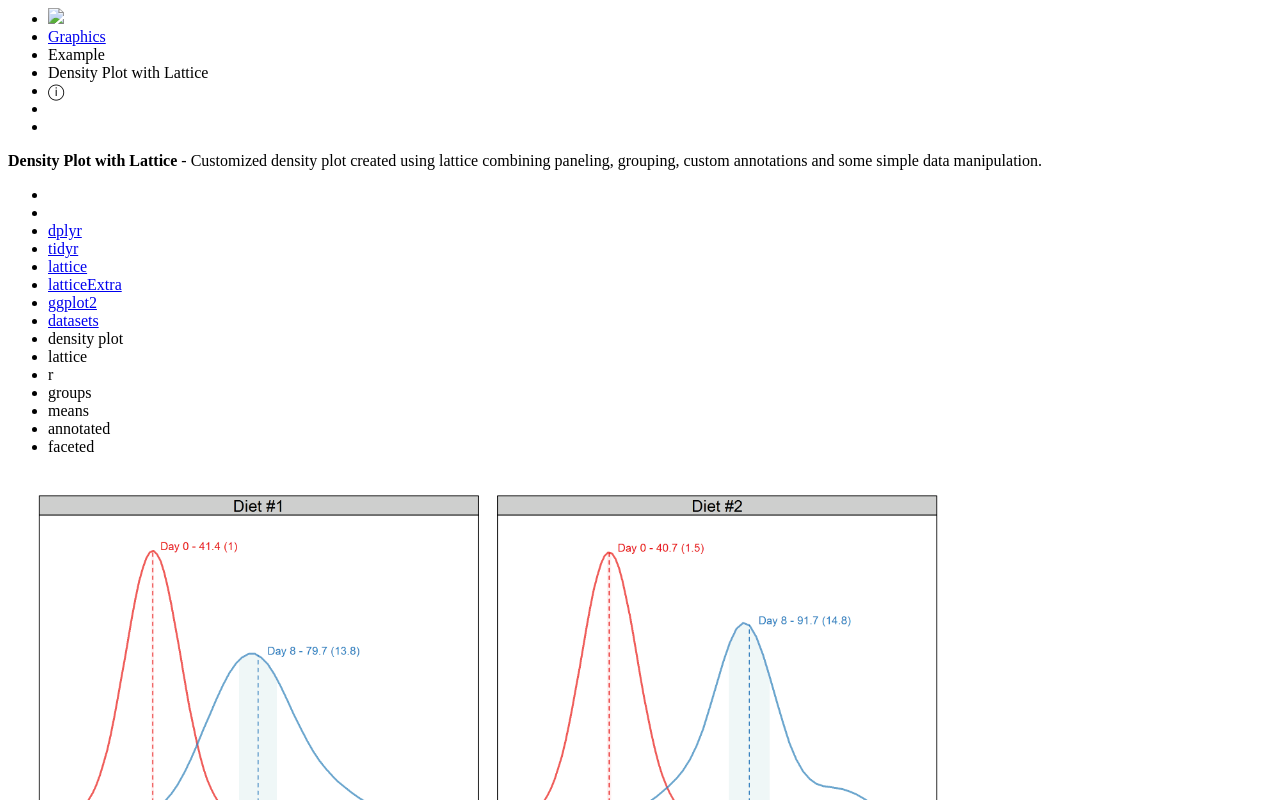
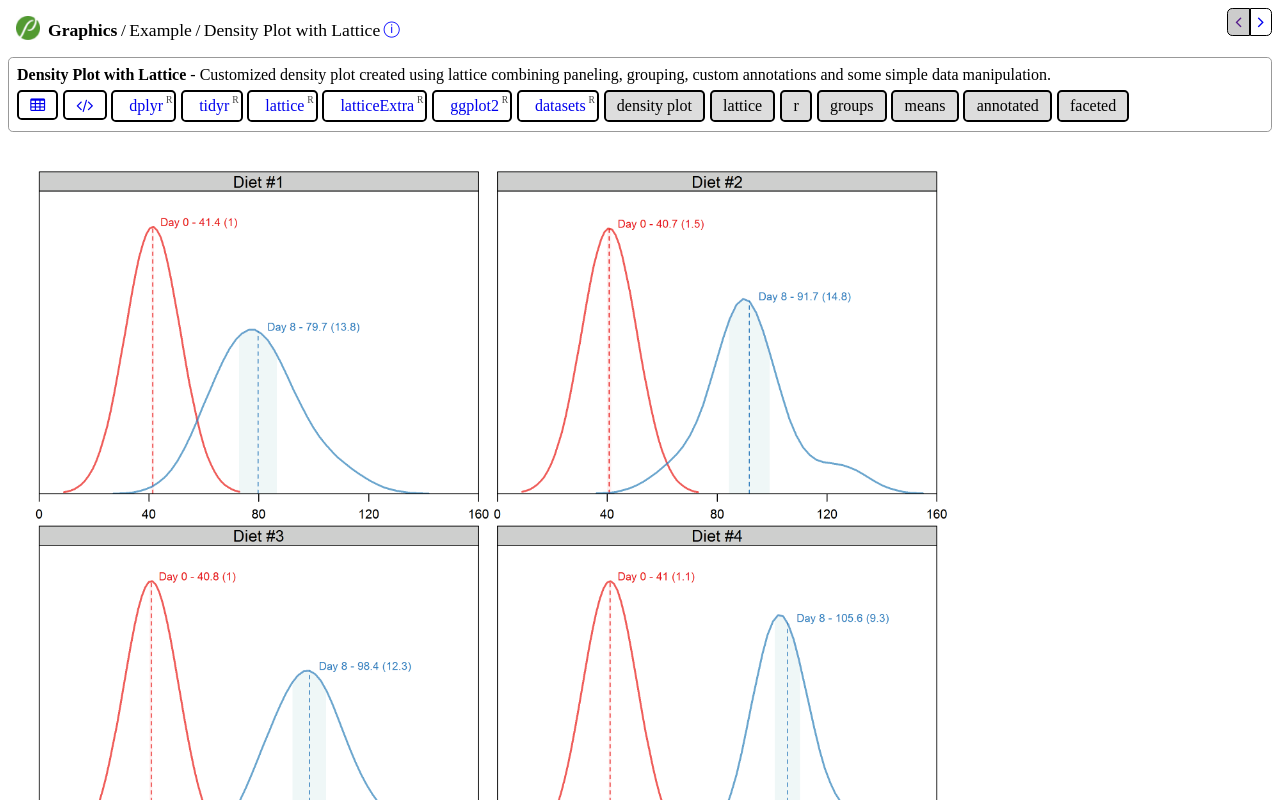
Before and after one commit to RhoInc/r-library, a website: page examples/0001-density-lattice/index.html in a window 1280 px wide. Both pictures are taken after a click on the item "Click to toggle chart details". Shown: the top 800 px of the page. Drawn offline with Linux system fonts and the light colour scheme.

Commit message:
fix css & rebuild

```diff
--- /dev/null
+++ b/css/examples.css
@@ -0,0 +1,183 @@
+html {
+    overflow-y: scroll;
+}
+/*****************************
+** Page header
+******************************/
+ul.vl-ex-header {
+	list-style-type: none;
+	overflow: hidden;
+	padding:0;
+  margin-bottom:0.3em;
+}
+
+ul.vl-ex-header li {
+	float: left;
+	height:2.5em;
+	line-height: 2.5em;
+	text-align: center;
+  vertical-align:middle;
+  font-size:1.1em;
+}
+
+ul.vl-ex-header li.crumb:after {
+  padding: 0 0.2em 0 0.2em;
+  content: "/";
+}
+
+ul.vl-ex-header li.site a{
+  text-decoration: none;
+  font-weight:bold;
+  color:black;
+}
+
+ul.vl-ex-header li.icon {
+  vertical-align:middle;
+  display:inline-block;
+  padding-left:0;
+}
+
+ul.vl-ex-header li.icon img{
+  padding:8;
+	height:24;
+	width:24;
+}
+
+ul.vl-ex-header li.info{
+  cursor:pointer;
+  padding-left:0.2em;
+  color:blue;
+  font-size:1em;
+}
+
+ul.vl-ex-header li.arrow{
+  border:1px solid black;
+  padding:0 0.4em;
+  height:1.5em;
+  line-height: 1.5em;
+}
+
+ul.vl-ex-header li.arrow.disabled{
+  background:#ccc;
+}
+
+ul.vl-ex-header li.arrow.disabled a{
+  pointer-events: none;
+  cursor: default;
+}
+
+ul.vl-ex-header li.arrow a{
+  text-decoration:none;
+}
+
+ul.vl-ex-header li.right{
+  float:right;
+}
+
+ul.vl-ex-header li.back-arrow {
+  border-top-left-radius:0.3em;
+  border-bottom-left-radius:0.3em;
+}
+
+ul.vl-ex-header li.back-arrow a::before {
+  font-family: Fontawesome;
+  content: "\f104";
+}
+
+ul.vl-ex-header li.next-arrow {
+  border-top-right-radius:0.3em;
+  border-bottom-right-radius:0.3em;
+}
+
+ul.vl-ex-header li.next-arrow a::before {
+  font-family: Fontawesome;
+  content: "\f105";
+}
+
+
+/*****************************
+** Example Data
+******************************/
+
+div#vl-ex-details{
+    border:1px solid #999;
+    border-radius:.3em;
+    padding:0.5em;
+		margin-bottom:1em;
+}
+
+p.vl-ex-description{
+  margin:0 0 0.3em 0;
+
+}
+
+ul.vl-ex-tags{
+  margin:0;
+  padding:0;
+}
+
+ul.vl-ex-tags li{
+  display:inline-block;
+  padding: 0.3em 0.7em;
+  margin:0.1em 0.3em 0.1em 0;
+  border-radius:0.3em;
+  border:2px solid black;
+  background:white;
+}
+
+ul.vl-ex-tags li a{
+  text-decoration: none;
+}
+
+ul.vl-ex-tags li.vl-ex-md a::before{
+  font-family: Fontawesome;
+  content: "\f15b";
+}
+
+ul.vl-ex-tags li.vl-ex-repo a::before{
+  font-family: Fontawesome;
+  content: "\f09b";
+}
+
+ul.vl-ex-tags li.vl-ex-code a::before{
+  font-family: Fontawesome;
+  content: "\f121";
+}
+
+ul.vl-ex-tags li.vl-ex-data a::before{
+  font-family: Fontawesome;
+  content: "\f0ce";
+}
+
+ul.vl-ex-tags li.tag{
+	background:#ddd;
+	color:black;
+}
+
+ul.vl-ex-tags li.dep{
+	position:relative;
+	padding-right:1.3em;
+}
+
+ul.vl-ex-tags li.dep::after{
+	content:"npm";
+	font-size:0.5em;
+	position:absolute;
+	top:2px;
+	right:2px;
+	color:#444;
+}
+
+ul.vl-ex-tags li.rdep{
+	position:relative;
+	padding-left:1em;
+}
+
+ul.vl-ex-tags li.rdep::after{
+	content:"R";
+	font-size:0.6em;
+	position:absolute;
+	top:2px;
+	right:2px;
+	color:#444;
+}
--- a/examples/0001-density-lattice/index.html
+++ b/examples/0001-density-lattice/index.html
@@ -4,9 +4,9 @@
 </head>
 <body><div class="head">
   <link rel="stylesheet" type="text/css" href="https://maxcdn.bootstrapcdn.com/font-awesome/4.1.0/css/font-awesome.min.css">
-  <link rel="stylesheet" href="../../util/web/css/examples.css">
+  <link rel="stylesheet" href="../../css/examples.css">
   <ul class="vl-ex-header">
-      <li class="icon"><a href="../../"><img src="../../util/web/img/rho.png"></a></li>
+      <li class="icon"><a href="../../"><img src="../../img/rho.png"></a></li>
       <li class="site crumb"><a href="../../"><span>Graphics</span></a></li>
       <li class="crumb">Example</li>
       <li class="title">Density Plot with Lattice</li>
```
Also changed, not shown: examples/0002-dotplot-ggplot/index.html (+2 -2 lines), examples/0003-dotplot-lattice/index.html (+2 -2 lines), examples/0004-pirateplot-yarrr/index.html (+2 -2 lines), examples/0005-unemploy-mvtsplot/index.html (+2 -2 lines), examples/0006-precip-levelplot-lattice/index.html (+2 -2 lines), index.html (+1 -1 lines), scripts/buildExample/exampleHeaderStub.html (+2 -2 lines), css/main.css (renamed from main.css), examples.js.
